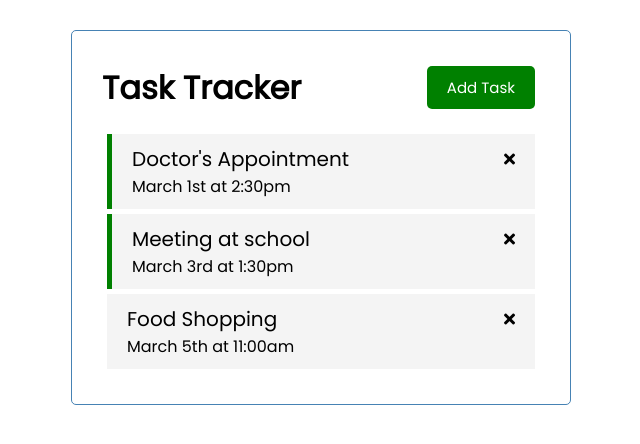
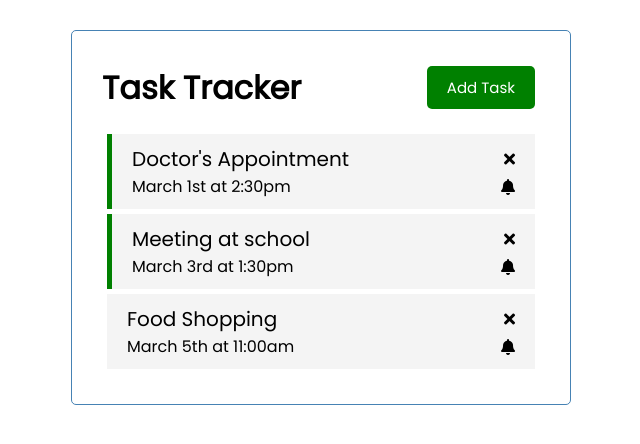
Before and after one commit to SArkar-Htet/task-tracker, a Vue app: page / in a window 1280 px wide. Shown: the top 444 px of the page, without its empty margins (319-959 px from the left). Built offline with nearby package versions, Linux system fonts and the light colour scheme.

Commit message:
fix: modify reminder action

```diff
--- a/src/components/Task.vue
+++ b/src/components/Task.vue
@@ -1,10 +1,13 @@
 <template>
-  <div :class="[task.reminder ? 'reminder' : '', 'task']" @dblclick="$emit('set-reminder')">
+  <div :class="[task.reminder ? 'reminder' : '', 'task']">
     <div class="task__text">
       <p>{{ task.text }}</p>
       <i class="fas fa-times delete" @click="$emit('delete-task')"></i>
     </div>
-    <p class="task__text">{{ task.time }}</p>
+    <div class="task__time">
+      <p>{{ task.time }}</p>
+      <i class="fas fa-bell set-reminder" title="Remind" @click="$emit('set-reminder')"></i>
+    </div>
   </div>
 </template>
 
@@ -37,4 +40,12 @@
   .task__text p {
     font-size: 20px;
   }
+  .task__time {
+    display: flex;
+    align-items: center;
+    justify-content: space-between;
+  }
+  .task__time .set-reminder:hover {
+    color: green;
+  }
 </style>
```
